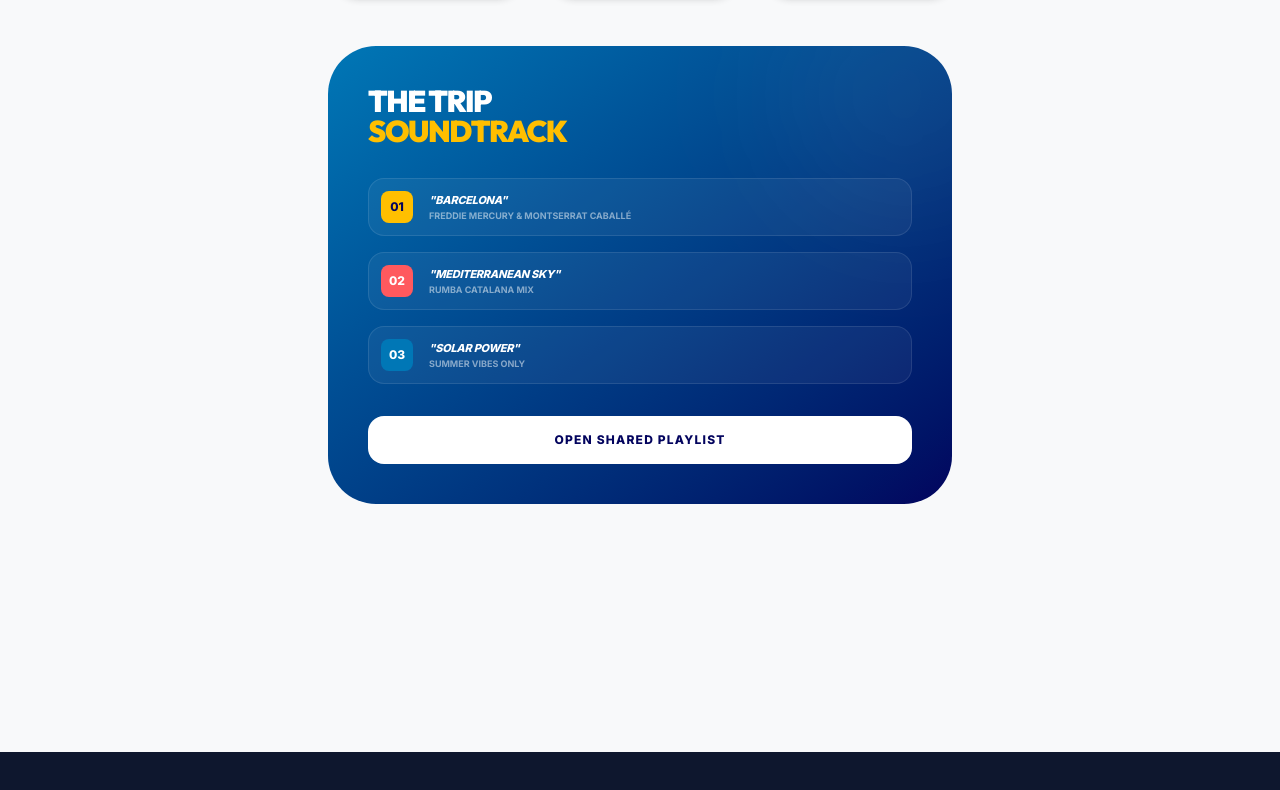
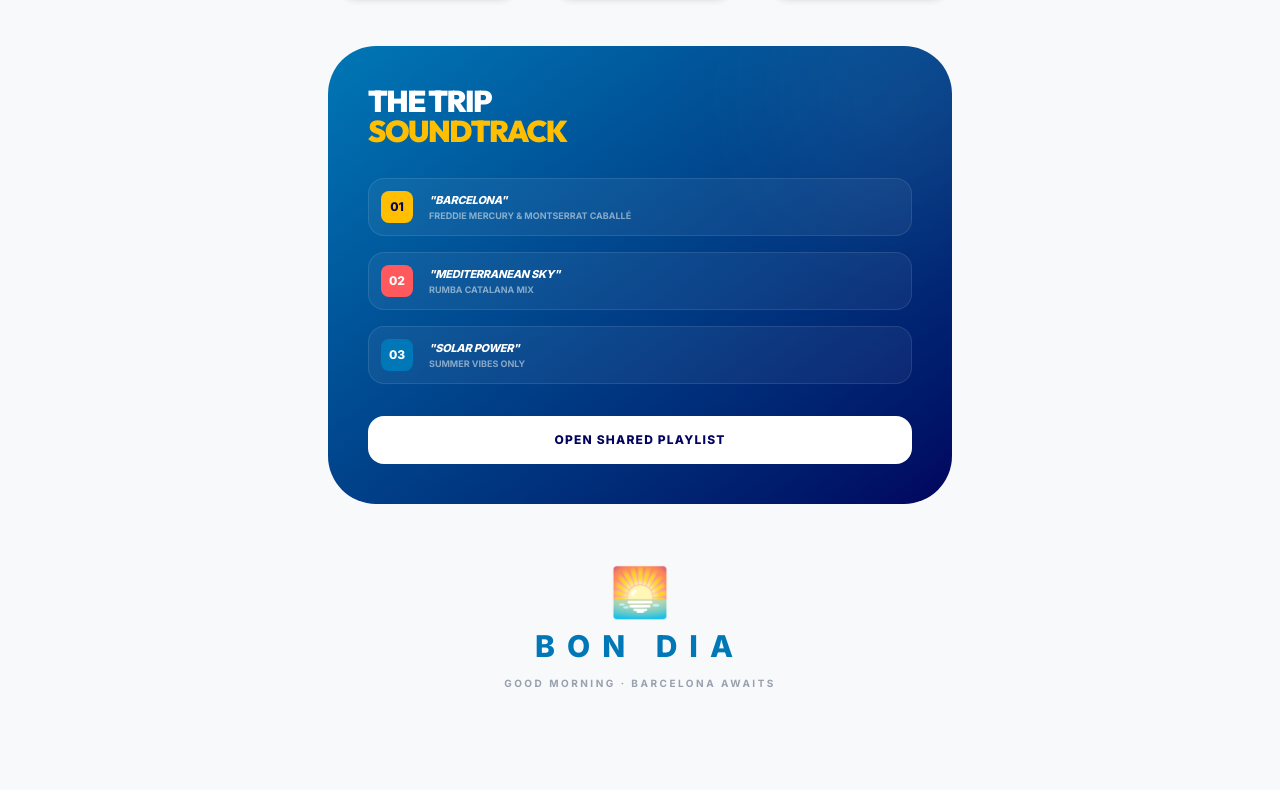
Before and after one commit to cd305507/baby-in-bcn-claude, a React (Vite) app: page / in a window 1280 px wide. Shown: the part 4200-4990 px from the top of the page. Before the commit the page ends 4952 px from the top, so only its background shows below. Built offline with nearby package versions, Linux system fonts and the light colour scheme; no server answers.

Commit message:
Add Bon Dia graphic to bottom of Welcome tab
https://claude.ai/code/session_01XKxaby1BcBTHR2tx17NE1N

```diff
--- a/src/components/WelcomeTab.tsx
+++ b/src/components/WelcomeTab.tsx
@@ -725,6 +725,27 @@ export const WelcomeTab = ({ setActiveTab, liveStatus }: WelcomeTabProps) => {
           Open Shared Playlist
         </a>
       </section>
+
+      {/* Bon Dia greeting */}
+      <section className="flex flex-col items-center justify-center py-6 gap-3">
+        <motion.div
+          initial={{ opacity: 0, y: 12 }}
+          animate={{ opacity: 1, y: 0 }}
+          transition={{ delay: 0.3, duration: 0.6 }}
+          className="text-5xl"
+        >
+          🌅
+        </motion.div>
+        <motion.p
+          initial={{ opacity: 0, letterSpacing: '0.1em' }}
+          animate={{ opacity: 1, letterSpacing: '0.4em' }}
+          transition={{ delay: 0.5, duration: 0.7 }}
+          className="text-3xl font-black uppercase text-med-blue tracking-[0.4em]"
+        >
+          BON DIA
+        </motion.p>
+        <p className="text-[10px] font-bold text-gray-400 uppercase tracking-[0.25em]">Good morning · Barcelona awaits</p>
+      </section>
     </div>
   );
 };
```
